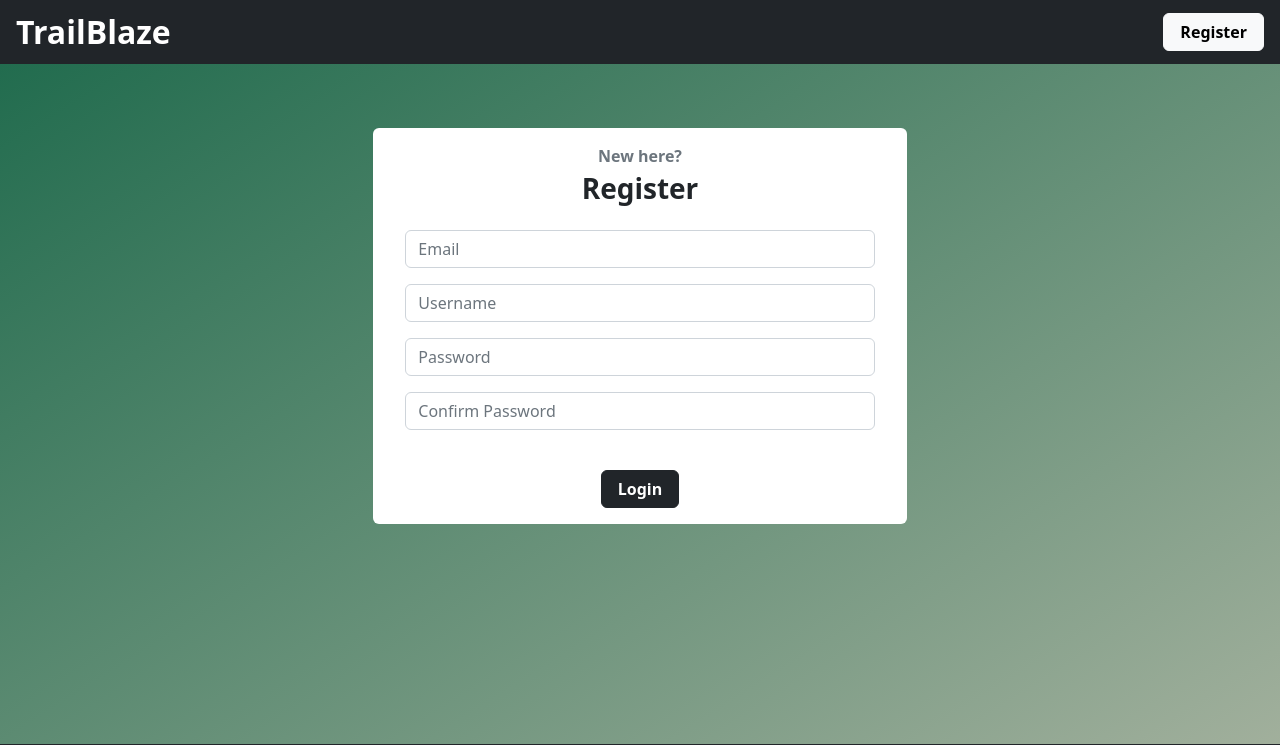
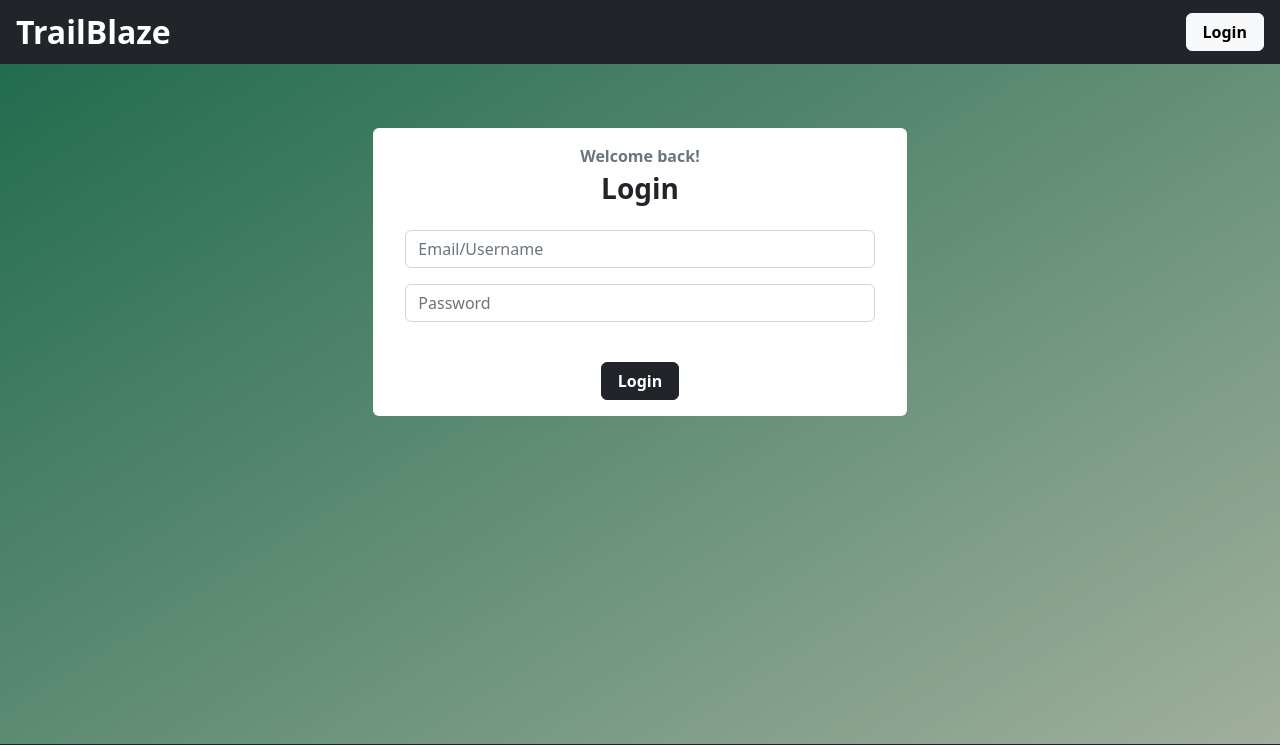
Before and after one commit to brittneyperez/Group-Project-TrailBlaze, a Flask app: template flask_app/templates/login-page.html in a window 1280 px wide. Shown: the top 745 px of the page. Run offline with Flask 3, Linux system fonts and the light colour scheme; the template is opened without the code that fills it, so the values that code supplies are empty.

Commit message:
Bri: Created jinja templates and modified controller file names

```diff
--- a/flask_app/templates/base.html
+++ b/flask_app/templates/base.html
@@ -3,19 +3,31 @@
     <head>
         <meta charset="utf-8">
         <meta name="viewport" content="width=device-width, initial-scale=1">
-        <title>TrailBlaze</title>
+        <link rel="stylesheet" type="text/css" href="{{ url_for('static', filename='../static/css/style.css') }}">
         <link href="https://cdn.jsdelivr.net/npm/bootstrap@5.2.3/dist/css/bootstrap.min.css" rel="stylesheet" integrity="sha384-rbsA2VBKQhggwzxH7pPCaAqO46MgnOM80zW1RWuH61DGLwZJEdK2Kadq2F9CUG65" crossorigin="anonymous">
-        <link rel="stylesheet" type="text/css" href="{{ url_for('static', filename='../static/css/style.css') }}">
+        <title>{% block title %}{% endblock %}</title>
     </head>
     <body class="d-flex flex-column min-vh-100">
 
+        <header id="TrailBlaze__Header" class="bg-dark d-flex align-items-center justify-content-between py-2 px-3 mb-3">
+            <a href="#" class="fs-2 fw-bold text-decoration-none text-white">TrailBlaze</a>
+            {% if request.endpoint == 'login' %}
+                <a href="/register" class="btn btn-light px-3 fw-semibold">Register</a>
+            {% else %}
+                <a href="/login" class="btn btn-light px-3 fw-semibold">Login</a>
+            {% endif %}
+        </header>
+
+
         {% block content %}
+            {# Template inserted here #}
         {% endblock %}
 
 
         <footer id="TrailBlaze__Footer" class="bg-dark text-light d-flex justify-content-center mt-4 p-2">
             <p>Group Four | Coding Dojo © 2023 TrailBlaze</p>
         </footer>
+
         <script src="https://cdn.jsdelivr.net/npm/bootstrap@5.2.3/dist/js/bootstrap.bundle.min.js" integrity="sha384-kenU1KFdBIe4zVF0s0G1M5b4hcpxyD9F7jL+jjXkk+Q2h455rYXK/7HAuoJl+0I4" crossorigin="anonymous"></script>
     </body>
 </html>
--- a/flask_app/templates/login-page.html
+++ b/flask_app/templates/login-page.html
@@ -1,46 +1,26 @@
-<!doctype html>
-<html lang="en">
-    <head>
-        <meta charset="utf-8">
-        <meta name="viewport" content="width=device-width, initial-scale=1">
-        <title>TrailBlaze</title>
-        <link href="https://cdn.jsdelivr.net/npm/bootstrap@5.2.3/dist/css/bootstrap.min.css" rel="stylesheet" integrity="sha384-rbsA2VBKQhggwzxH7pPCaAqO46MgnOM80zW1RWuH61DGLwZJEdK2Kadq2F9CUG65" crossorigin="anonymous">
-        <link rel="stylesheet" type="text/css" href="{{ url_for('static', filename='../static/css/style.css') }}">
-    </head>
-    <body class="d-flex flex-column min-vh-100">
-        <header id="TrailBlaze__Header" class="bg-dark d-flex align-items-center justify-content-between py-2 px-3 mb-3">
-            <a href="#" class="fs-2 fw-bold text-decoration-none text-white">TrailBlaze</a>
-            <a href="/register" class="btn btn-light px-3 fw-semibold">Register</a>
-        </header>
-        <!--  -->
+{% extends "base.html" %}
+
+
+{% block title %}Log In | TrailBlaze{% endblock %}
+
+{% block content %}
     <div class="container-fluid flex-grow-1">
         <div id="Login__Page" class="row d-flex justify-content-center gap-5">
             <div id="Flex_Left__User_Auth" class="col-8 col-lg-5 p-3 mb-3 mt-md-5 bg-white rounded-2 text-center">
-                    <p class="text-secondary fw-semibold mb-1">New here?</p>
-                    <h3 class="fw-bold mb-4">Register</h3>
+                <p class="text-secondary fw-semibold mb-1">Welcome back!</p>
+                <h3 class="fw-bold mb-4">Login</h3>
                 <!--  -->
                 <form action="">
-                        <!-- Email Input -->
-                        <div id="Email_Input__Flex_Div" class="form-group row px-3 mb-3">
+                    <!-- Email/Username Input -->
+                    <div id="Email_Username_Input__Flex_Div" class="form-group row px-3 mb-3">
                         <div class="col">
-                                <input type="text" name="email" placeholder="Email" class="form-control">
-                            </div>
-                        </div>
-                        <!-- Username Input -->
-                        <div id="Username_Input__Flex_Div" class="form-group row px-3 mb-3">
-                            <div class="col">
-                                <input type="text" name="username" placeholder="Username" class="form-control">
+                            <input type="text" name="" placeholder="Email/Username" class="form-control">
                         </div>
                     </div>
                     <!-- Password Input -->
                     <div id="Password_Input__Flex_Div" class="form-group row px-3 mb-3">
                         <div class="col">
                             <input type="password" name="password" placeholder="Password" class="form-control">
-                            </div>
-                        </div>
-                        <div id="Email_Input__Flex_Div" class="form-group row px-3 mb-3">
-                            <div class="col">
-                                <input type="password" name="confirm" placeholder="Confirm Password" class="form-control">
                         </div>
                     </div>
                     <div class="col">
@@ -51,11 +31,4 @@
             <!--  -->
         </div>
     </div>
-
-
-        <footer id="TrailBlaze__Footer" class="bg-dark text-light d-flex justify-content-center mt-4 p-2">
-            <p>Group Four | Coding Dojo © 2023 TrailBlaze</p>
-        </footer>
-        <script src="https://cdn.jsdelivr.net/npm/bootstrap@5.2.3/dist/js/bootstrap.bundle.min.js" integrity="sha384-kenU1KFdBIe4zVF0s0G1M5b4hcpxyD9F7jL+jjXkk+Q2h455rYXK/7HAuoJl+0I4" crossorigin="anonymous"></script>
-    </body>
-</html>
+{% endblock %}
```
Also changed, not shown: flask_app/controllers/users.py (renamed from flask_app/controllers/user.py, +11 -1 lines), flask_app/templates/index.html (+6 -23 lines), 1 other file. Lines whose indentation alone changed are shown as unchanged.
